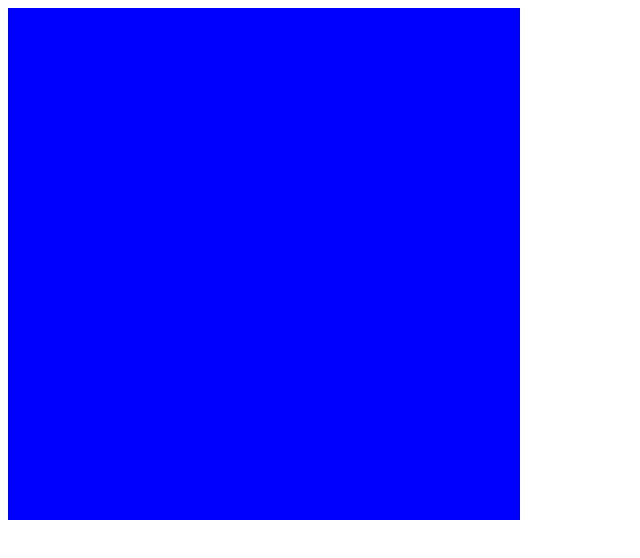
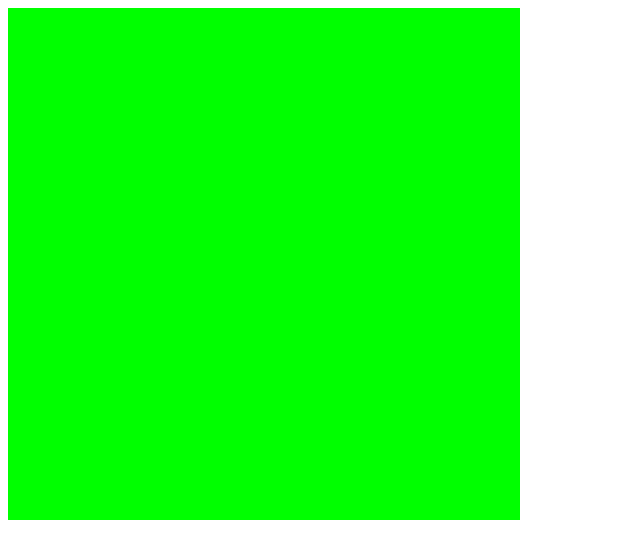
Before and after one commit to RaynorEX/rmoss_SWE447_Repository, a plain HTML site: page Common/index.html in a window 1280 px wide. Shown: the whole page, without its empty margins (0-640 px from the left). Drawn offline with Linux system fonts and the light colour scheme.

Commit message:
Update index.html

```diff
--- a/Common/index.html
+++ b/Common/index.html
@@ -4,6 +4,6 @@
   <script src="../Common/webgl-utils.js"></script>
 </head>
 <body>
-  <canvas id="webgl-canvas" width="512" height="512" style="background-color: #0000FF"></canvas>
+  <canvas id="webgl-canvas" width="512" height="512" style="background-color: #00FF00"></canvas>
 </body>
 </html>
```
